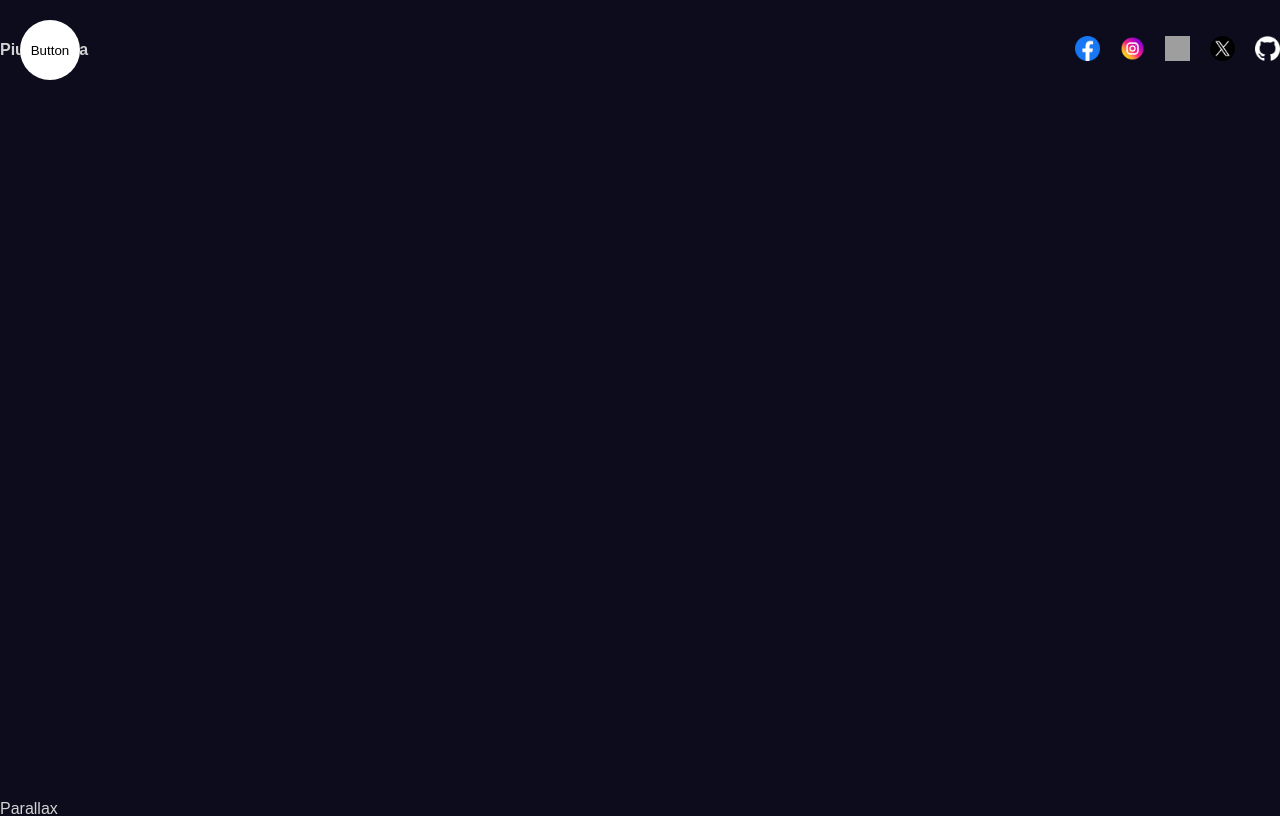
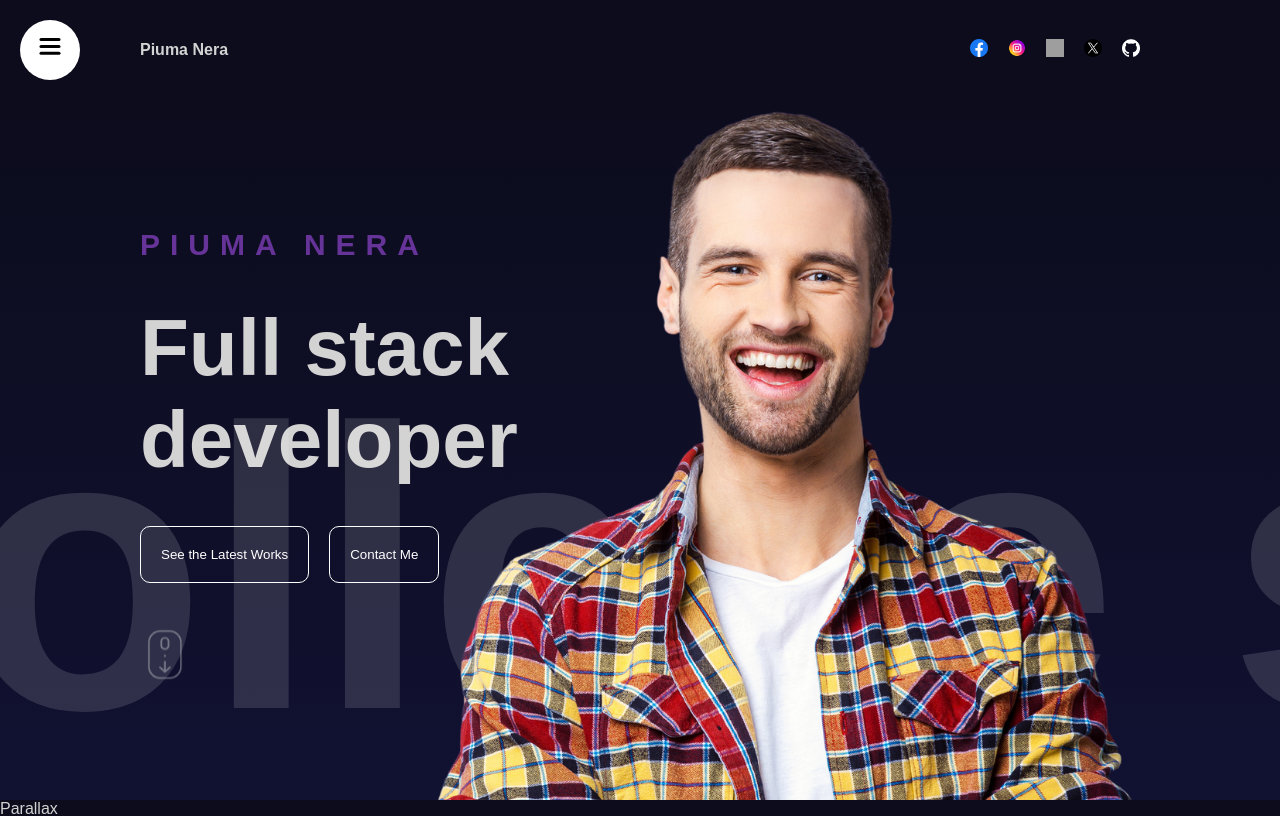
Before and after one commit to messafa-mohammed/My-Portfolio, a React (Vite) app: page / in a window 1280 px wide. Shown: the top 816 px of the page. Built offline with nearby package versions, Linux system fonts and the light colour scheme; grey boxes are pictures that could not be loaded.

Commit message:
Homepage

```diff
--- a/src/App.jsx
+++ b/src/App.jsx
@@ -1,16 +1,20 @@
 import "./app.scss"
+import Hero from "./components/hero/Hero";
 import Navbar from "./components/navbar/Navbar";
 
 const App = () => {
   return <div>
-    <section><Navbar/></section>
-    <section>Parallax</section>
+    <section id="Homepage">
+        <Navbar/>
+        <Hero/>
+    </section>
+    <section id="Services">Parallax</section>
     <section>Services</section>
-    <section>Parallax</section>
+    <section id="Portfolio">Parallax</section>
     <section>Portfolio1</section>
     <section>Portfolio2</section>
     <section>Portfolio3</section>
-    <section>Contact</section>
+    <section id="Contact">Contact</section>
   </div>;
 };
 
--- a/src/app.scss
+++ b/src/app.scss
@@ -1,27 +1,44 @@
-
-html{
-    scroll-snap-type: y mandatory ;
+html {
+    scroll-snap-type: y mandatory;
     scroll-behavior: smooth;
   }
 
-*{
+  * {
     padding: 0;
     margin: 0;
     box-sizing: border-box;
-    font-family: "DM  Sans", sans-serif;
+    font-family: "DM Sans", sans-serif;
   }
 
-body{
+  body {
     background-color: #0c0c1d;
     color: lightgray;
   }
 
-a{
+  a {
     text-decoration: none;
     color: inherit;
   }
 
-section{
+  section {
     height: 100vh;
+    width: 100vw;
     scroll-snap-align: center;
+    overflow: hidden;
   }
+
+//   @mixin mobile {
+//     @media (max-width: 738px) {
+//       @content;
+//     }
+//   }
+//   @mixin tablet {
+//     @media (max-width: 1024px) {
+//       @content;
+//     }
+//   }
+//   @mixin desktop {
+//     @media (max-width: 1366px) {
+//       @content;
+//     }
+//   }
--- /dev/null
+++ b/src/components/hero/Hero.jsx
@@ -0,0 +1,71 @@
+import "./hero.scss";
+import { motion } from "framer-motion";
+
+const textVariants = {
+  initial: {
+    x: -500,
+    opacity: 0,
+  },
+  animate: {
+    x: 0,
+    opacity: 1,
+    transition: {
+      duration: 1,
+      staggerChildren: 0.1,
+    },
+  },
+  scrollButton:{
+    opacity:0,
+    y:10,
+    transition:{
+        duration:2,
+        repeat: Infinity
+    }
+  }
+};
+const sliderVariants = {
+    initial: {
+      x: 0,
+    },
+    animate: {
+      x: "-200%",
+      transition: {
+        repeat: Infinity,
+        repeatType: "mirror",
+        duration: 20,
+      },
+    },
+  };
+
+const Hero = () => {
+  return (
+    <div className="hero">
+      <div className="wrapper">
+        <motion.div
+          className="textContainer"
+          variants={textVariants}
+          initial="initial"
+          animate="animate"
+        >
+          <motion.h2 variants={textVariants}>PIUMA NERA</motion.h2>
+          <motion.h1 variants={textVariants}>Full stack developer</motion.h1>
+          <motion.div variants={textVariants} className="buttons">
+            <motion.button variants={textVariants}>
+              See the Latest Works
+            </motion.button>
+            <motion.button variants={textVariants}>Contact Me</motion.button>
+          </motion.div>
+          <motion.img variants={textVariants} animate="scrollButton" src="/scroll.png" alt="" />
+        </motion.div>
+      </div>
+      <motion.div className="slidingTextContainer" variants={sliderVariants} initial="initial" animate="animate">
+        A college student searching for himself
+      </motion.div>
+      <div className="imageContainer">
+        <img src="./hero.png" alt="" />
+      </div>
+    </div>
+  );
+};
+
+export default Hero;
--- /dev/null
+++ b/src/components/hero/hero.scss
@@ -0,0 +1,63 @@
+.hero{
+    height: calc(100vh - 100px);
+    overflow: hidden;
+    position: relative;
+    background: linear-gradient(180deg, #0c0c1d, #111132);
+
+
+    .wrapper{
+        max-width: 1000px;
+        height: 100%;
+        margin: auto;
+
+        .textContainer{
+            height: 100%;
+            width: 50%;
+            display: flex;
+            flex-direction: column;
+            justify-content: center;
+            gap: 40px;
+            h2{
+                font-size: 30px;
+                color: rebeccapurple;
+                letter-spacing: 10px;
+            }
+            h1{
+                font-size: 80px;
+            }
+            .buttons{
+                button{
+                    padding: 20px;
+                    border: 1px solid white;
+                    border-radius: 10px;
+                    background-color: transparent;
+                    color: white;
+                    margin-right: 20px;
+                    font-weight: 300;
+                    cursor: pointer;
+                }
+            }
+            img{
+                width: 50px;
+            }
+
+        }
+    }
+
+
+    .imageContainer{
+        height: 100%;
+        position: absolute;
+        top: 0;
+        right: 0;
+    }
+    .slidingTextContainer{
+        position: absolute;
+        font-size: 50vh;
+        bottom: 0 ;
+        white-space: nowrap;
+        color: #ffffff22;
+        width: 50%;
+        font-weight: bold;
+    }
+}
--- a/src/components/navbar/navbar.scss
+++ b/src/components/navbar/navbar.scss
@@ -1,23 +1,36 @@
-.navbar{
+@import "../../app.scss";
+
+.navbar {
   height: 100px;
 
-    .wrapper{
-        max-width: 1366px;
+  .wrapper {
+    max-width: 1000px;
     margin: auto;
     display: flex;
     align-items: center;
     justify-content: space-between;
     height: 100%;
 
-        span{
+    // @include mobile {
+    //   justify-content: flex-end;
+    //   padding: 20px;
+    // }
+
+    span {
       font-weight: bold;
+
+    //   @include mobile {
+    //     display: none;
+    //   }
     }
-        .social{
+
+    .social {
       display: flex;
       gap: 20px;
-            img{
-                height: 25px;
-                width: 25px;
+
+      img {
+        width: 18px;
+        height: 18px;
       }
     }
   }
--- a/src/components/sidebar/Sidebar.jsx
+++ b/src/components/sidebar/Sidebar.jsx
@@ -3,10 +3,6 @@ import {motion} from 'framer-motion'
 import Links from './links/Links'
 import './sidebar.scss'
 import ToggleButton from './toggleButton/ToggleButton'
-
-const Sidebar=() => {
-
-  const [open , setOpen] = useState(false)
 
 const variants = {
   open:{
@@ -29,6 +25,12 @@ const Sidebar=() => {
   }
 }
 
+const Sidebar=() => {
+
+  const [open , setOpen] = useState(false)
+
+
+
   return (
     <motion.div className='sidebar' animate={open ? "open":"closed"}>
       <motion.div className="bg" variants={variants}>
--- a/src/components/sidebar/links/Links.jsx
+++ b/src/components/sidebar/links/Links.jsx
@@ -1,20 +1,43 @@
 
+import {motion}  from "framer-motion";
+const variants={
+  open:{
+    y:0,
+    opacity:1,
+  },
+  closed:{
+    y:50,
+    opacity:0,
+  }
+}
+const itemVariants={
+  open:{
+    transition:{
+      staggerChildren:0.1
+    }
+  },
+  closed:{
+    transition:{
+      staggerChildren:0.05,
+      staggerDirection: -1,
+    }
+  }
+}
 
 const Links = () => {
-    const items = [
-        "Homepage",
-        "Services",
-        "Portfolio",
-        "Contact",
-        "About "
-    ]
+  const items = ["Homepage", "Services", "Portfolio", "Contact", "About "];
   return (
-    <div className="links">
+    <motion.div className="links" variants={variants}>
       {items.map((item) => (
-        <a href={`#${item}`} key={item}>{item}</a>
-      ) )}
-    </div>
-  )
-}
+        <motion.a href={`#${item}`} key={item} variants={itemVariants}
+        whileHover={{scale:1.2}}
+        whileTap={{ scale:0.9 }}
+        >
+          {item}
+        </motion.a>
+      ))}
+    </motion.div>
+  );
+};
 
-export default Links
+export default Links;
--- a/src/components/sidebar/sidebar.scss
+++ b/src/components/sidebar/sidebar.scss
@@ -1,4 +1,5 @@
-.sidebar{
+// @import "../../app.scss";
+.sidebar {
   display: flex;
   flex-direction: column;
   align-items: center;
@@ -6,16 +7,20 @@
   background-color: white;
   color: black;
 
-    .bg{
+  .bg {
+    z-index: 999;
     position: fixed;
     top: 0;
     left: 0;
     bottom: 0;
-        width: 400px;
-        background-color: white;
+    width: 300px;
+    background: white;
 
+    // @include mobile {
+    //   width: 200px;
+    // }
 
-        .links{
+    .links {
       position: absolute;
       width: 100%;
       height: 100%;
@@ -25,12 +30,19 @@
       justify-content: center;
       gap: 20px;
 
-            a{
+      a {
         font-size: 40px;
+
+        // @include mobile {
+        //   font-size: 20px;
+        // }
       }
     }
   }
-    button{
+
+  button {
+    z-index: 999;
+    position: fixed;
     width: 50px;
     height: 50px;
     border-radius: 50%;
--- a/src/components/sidebar/toggleButton/ToggleButton.jsx
+++ b/src/components/sidebar/toggleButton/ToggleButton.jsx
@@ -1,9 +1,38 @@
-
+import {motion} from  "framer-motion";
 
 const  ToggleButton = ({setOpen}) => {
   return (
     <button onClick={()=> setOpen((p) => !p)}>
-        Button
+        <svg width="23" height="23" viewBox="0 0 23 23">
+        <motion.path
+          strokeWidth="3"
+          stroke="black"
+          strokeLinecap="round"
+          variants={{
+            closed: { d: "M 2 2.5 L 20 2.5" },
+            open: { d: "M 3 16.5 L 17 2.5" },
+          }}
+        />
+        <motion.path
+          strokeWidth="3"
+          stroke="black"
+          strokeLinecap="round"
+          d="M 2 9.423 L 20 9.423"
+          variants={{
+            closed: { opacity: 1 },
+            open: { opacity: 0 },
+          }}
+        />
+        <motion.path
+          strokeWidth="3"
+          stroke="black"
+          strokeLinecap="round"
+          variants={{
+            closed: { d: "M 2 16.346 L 20 16.346" },
+            open: { d: "M 3 2.5 L 17 16.346" },
+          }}
+        />
+      </svg>
     </button>
   )
 }
```
Lines whose indentation alone changed are shown as unchanged.
